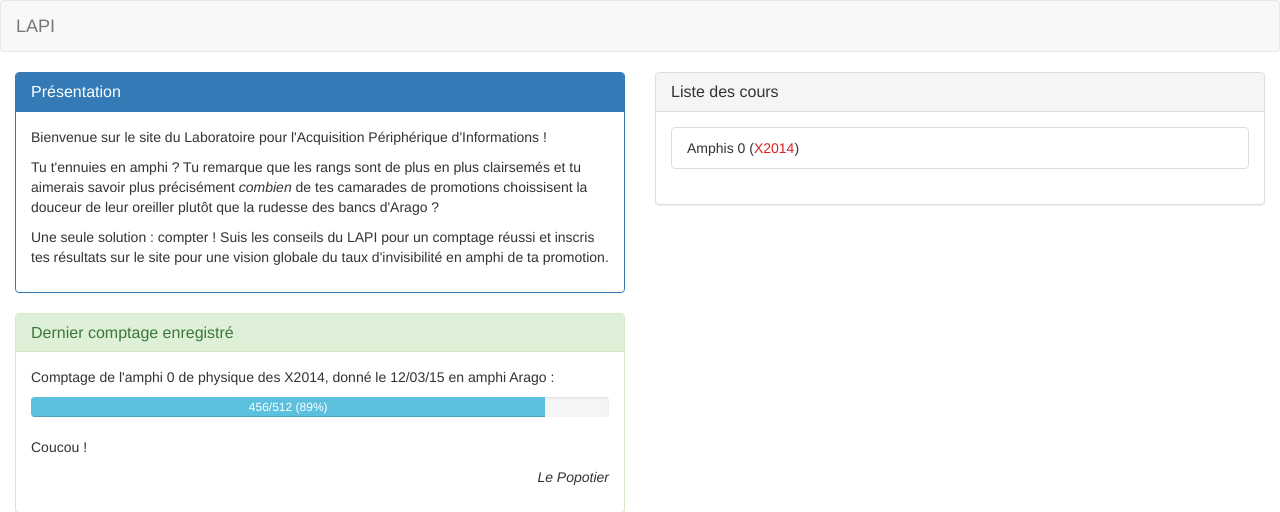
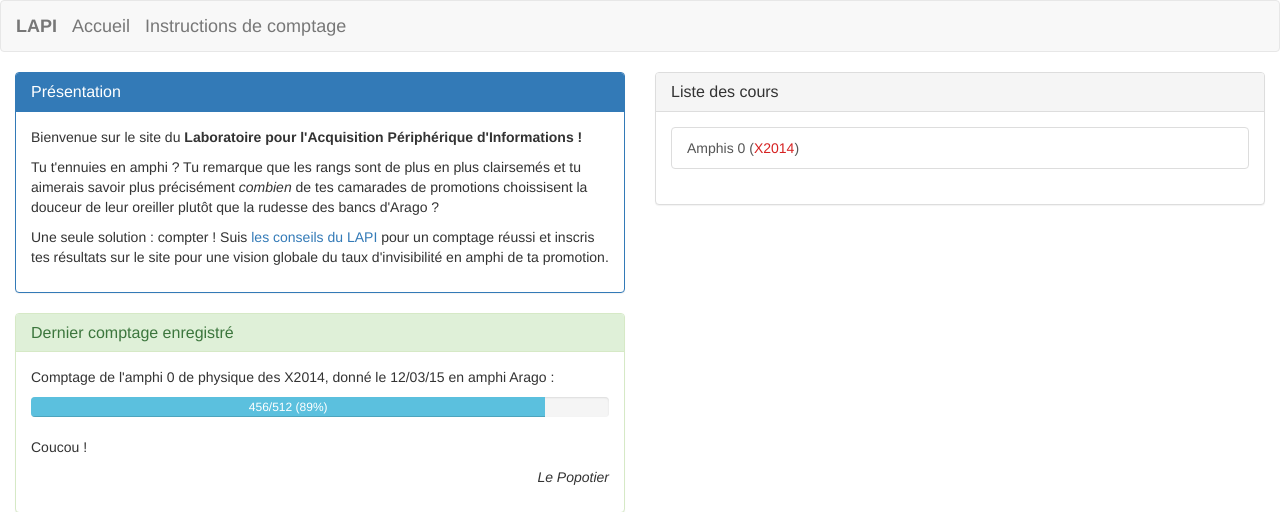
Before and after one commit to denismerigoux/LAPI, a Django app: page / in a window 1280 px wide. Shown: the top 512 px of the page. Run offline with Django 3.2, Linux system fonts and the light colour scheme; data comes from the database, SQL or seed files in the repository; some libraries are stand-ins or nearby versions.

Commit message:
new links

```diff
--- a/census/templates/baseTemplate.html
+++ b/census/templates/baseTemplate.html
@@ -34,7 +34,9 @@
 						<span class="icon-bar"></span>
 						<span class="icon-bar"></span>
 					</button>
-					<a class="navbar-brand" href="{% url 'census.views.home' %}">LAPI</a>
+					<a class="navbar-brand" href="{% url 'census.views.home' %}"><b>LAPI</b></a>
+					<a class="navbar-brand" href="{% url 'census.views.home' %}">Accueil</a>
+					<a class="navbar-brand" href="{% url 'census.views.comptage' %}">Instructions de comptage</a>
 				</div>
 
 				<!-- Collect the nav links, forms, and other content for toggling -->
--- a/census/templates/homeTemplate.html
+++ b/census/templates/homeTemplate.html
@@ -10,11 +10,11 @@
 					<h2 class="panel-title">Présentation</h2>
 				</div>
 				<div class="panel-body">
-					<p>Bienvenue sur le site du Laboratoire pour l'Acquisition Périphérique d'Informations !<p>
+					<p>Bienvenue sur le site du <b>Laboratoire pour l'Acquisition Périphérique d'Informations !</b></p>
 					<p>Tu t'ennuies en amphi ? Tu remarque que les rangs sont de plus en plus clairsemés et tu
 					aimerais savoir plus précisément <em>combien</em> de tes camarades de promotions choissisent
-					la douceur de leur oreiller plutôt que la rudesse des bancs d'Arago ?<p>
-					<p>Une seule solution : compter ! Suis les conseils du LAPI pour un comptage réussi et inscris tes résultats sur le site pour une vision globale du taux d'invisibilité en amphi de ta promotion.</p>
+					la douceur de leur oreiller plutôt que la rudesse des bancs d'Arago ?</p>
+					<p>Une seule solution : compter ! Suis <a href="{% url 'census.views.comptage' %}">les conseils du LAPI</a> pour un comptage réussi et inscris tes résultats sur le site pour une vision globale du taux d'invisibilité en amphi de ta promotion.</p>
 				</div>
 			</div>
 			<div class="panel panel-success">
@@ -33,6 +33,7 @@
 					<div class="progress">
  						<div class="progress-bar progress-bar-info" role="progressbar"
  							aria-valuenow="{{lastcountratio}}" aria-valuemin="0" aria-valuemax="100"
+ 							aria-valuenow="{{lastcountratio}}" aria-valuemin="0" aria-valuemax="100"
  							style="width: {{lastcountratio}}%;">
     						{{lastcount.census}}/{{lastcount.lesson.course.enrolled}} ({{lastcountratio}}%)
   						</div>
@@ -50,13 +51,13 @@
 				<div class="panel-body">
 					<ul class="list-group">
 						{% for course in courses %}
-							<li class="list-group-item">{{course.name}}
+							<a class="list-group-item" href="{% url 'census.views.cours' id_cours=course.id %}">{{course.name}}
 							{% if course.promotion.number|divisibleby:2 %}
 								(<span style='color:#D62222'>X{{course.promotion.number}}</span>)
 							{% else %}
 								(<span style='color:#F2E52E'>X{{course.promotion.number}}</span>)
 							{% endif %}
-							</li>
+							</a>
 						{% endfor %}
 					</ul>
 				</div>
```
